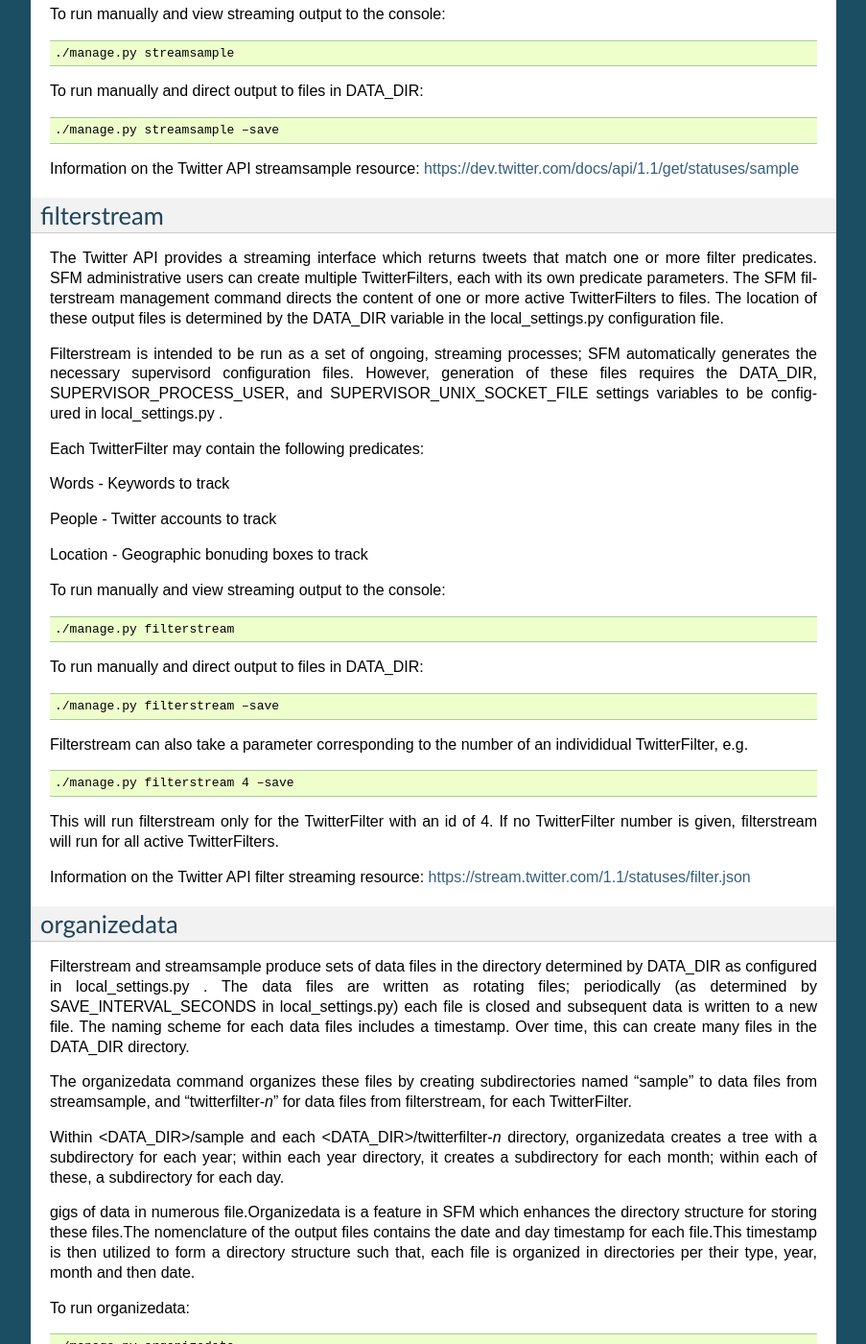
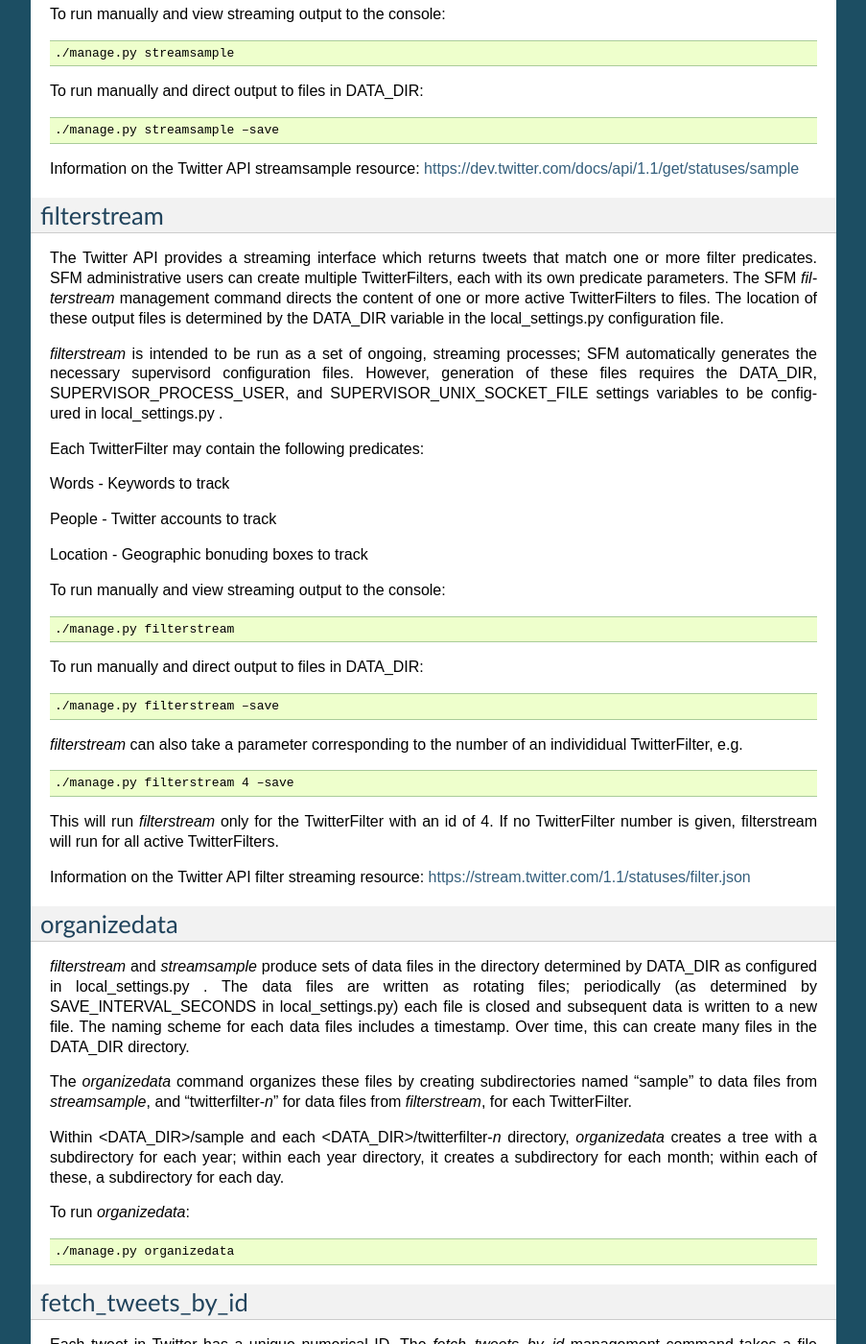
Before and after one commit to gwu-libraries/social-feed-manager, a Sphinx documentation site: the page built from docs/mgmt_commands.rst, in a window 1280 px wide and 1400 px high, scrolled down 2176 px. Shown: the whole window at 96% size, without its empty margins (198-1101 px from the left). Built offline with Sphinx 7.4.7, drawn with Linux system fonts in a browser that asks for light colours; pages that are not in the unit, such as notebooks, are missing from menus; some of the changed text lies outside the part shown.

Commit message:
Smoothed out formatting - italicized instances of management command names

```diff
--- a/docs/mgmt_commands.rst
+++ b/docs/mgmt_commands.rst
@@ -29,7 +29,8 @@ SFM management commands may be run:
 * manually (i.e. at the command line),
 * using cron jobs, and/or
 * using supervisord (in the case of filterstream and streamsample)
-  as described in **TODO: Link to other section**
+  as described in the section on :doc:`supervisor and streams
+  </supervisor_and_streams>`.
 
 Each SFM management command is described below.
 
@@ -37,7 +38,7 @@ Each SFM management command is described below.
 user_timeline
 -------------
 
-**user_timeline** calls the Twitter API to retrieve the available tweets for
+*user_timeline* calls the Twitter API to retrieve the available tweets for
 either all *active* TwitterUsers in SFM, or for a specific *active*
 TwitterUser.  Each tweet is created as a TwitterItem in SFM.
 
@@ -92,14 +93,14 @@ update_usernames
 Twitter account owners can, and often do, change the names of their accounts,
 although an account's UID never changes.
 
-update_usernames looks up the names of the Twitter accounts corresponding to
+*update_usernames* looks up the names of the Twitter accounts corresponding to
 all active TwitterUsers.  If a Twitter account's name has changed since SFM
-last verified the account's name, update_usernames will update the name of the
+last verified the account's name, *update_usernames* will update the name of the
 TwitterUser, and will append the former name (and timestamp) to the TwitterUser's former_names value.  former_names is a json field; an example would be:
 
 ``{"2014-02-19T21:50:56Z": "OldName", "2014-01-16T13:49:02Z": "EvenOlderName"}``
 
-Note that update_username is case sensitive; a change in capitalization *is*
+Note that *update_username* is case sensitive; a change in capitalization *is*
 considered a name change.
 
 To update names of all active TwitterUsers:
@@ -125,14 +126,14 @@ streamsample
 ------------
 
 The Twitter API provides a streaming interface which returns a random sample (approximately 0.5%)
-of all public tweets.  The SFM streamsample management command directs the content of this stream
+of all public tweets.  The SFM *streamsample* management command directs the content of this stream
 to files.  The location of these output files is determined by the DATA_DIR variable in the
-local_settings.py configuration file.  As streamsample is intended to be run as an ongoing,
+local_settings.py configuration file.  As *streamsample* is intended to be run as an ongoing,
 streaming process, SFM provides a streamsample.conf.template file in
 <PROJECT ROOT>/sfm/sfm/supervisor.d that can be copied to streamsample.conf and edited to
 include the relevant pathnames, so that it can be run and managed using supervisord.
 
-Streamsample currently generates 2 GB worth of tweet data per day (roughly 2.2-2.5 million
+*streamsample* currently generates 2 GB worth of tweet data per day (roughly 2.2-2.5 million
 tweets), so it is important to plan storage capacity accordingly.
 
 To run manually and view streaming output to the console:
@@ -156,11 +157,11 @@ filterstream
 
 The Twitter API provides a streaming interface which returns tweets that match one or more filter
 predicates.  SFM administrative users can create multiple TwitterFilters, each with its own
-predicate parameters.  The SFM filterstream management command directs the content of
+predicate parameters.  The SFM *filterstream* management command directs the content of
 one or more active TwitterFilters to files.  The location of these output files is determined by
 the DATA_DIR variable in the local_settings.py configuration file.
 
-Filterstream is intended to be run as a set of ongoing, streaming processes; SFM automatically
+*filterstream* is intended to be run as a set of ongoing, streaming processes; SFM automatically
 generates the necessary supervisord configuration files.  However, generation of these files
 requires the DATA_DIR, SUPERVISOR_PROCESS_USER, and SUPERVISOR_UNIX_SOCKET_FILE settings
 variables to be configured in local_settings.py .
@@ -185,14 +186,14 @@ To run manually and direct output to files in DATA_DIR:
 
      ./manage.py filterstream –save
 
-Filterstream can also take a parameter corresponding to the number of an individidual
+*filterstream* can also take a parameter corresponding to the number of an individidual
 TwitterFilter, e.g.
 
 .. code-block:: none
 
      ./manage.py filterstream 4 –save
 
-This will run filterstream only for the TwitterFilter with an id of 4.
+This will run *filterstream* only for the TwitterFilter with an id of 4.
 If no TwitterFilter number is given, filterstream will run for all active TwitterFilters.
 
 Information on the Twitter API filter streaming resource:
@@ -202,23 +203,21 @@ https://stream.twitter.com/1.1/statuses/filter.json
 organizedata
 ------------
 
-Filterstream and streamsample produce sets of data files in the directory determined by DATA_DIR
+*filterstream* and *streamsample* produce sets of data files in the directory determined by DATA_DIR
 as configured in local_settings.py .  The data files are written as rotating files; periodically
 (as determined by SAVE_INTERVAL_SECONDS in local_settings.py) each file is closed and subsequent
 data is written to a new file.  The naming scheme for each data files includes a timestamp.
 Over time, this can create many files in the DATA_DIR directory.
 
-The organizedata command organizes these files by creating subdirectories named "sample" to
-data files from streamsample, and "twitterfilter-*n*" for data files from filterstream, for
+The *organizedata* command organizes these files by creating subdirectories named "sample" to
+data files from *streamsample*, and "twitterfilter-*n*" for data files from *filterstream*, for
 each TwitterFilter.
 
-Within <DATA_DIR>/sample and each <DATA_DIR>/twitterfilter-*n* directory, organizedata creates
+Within <DATA_DIR>/sample and each <DATA_DIR>/twitterfilter-*n* directory, *organizedata* creates
 a tree with a subdirectory for each year; within each year directory, it creates a subdirectory
 for each month; within each of these, a subdirectory for each day.
 
-gigs of data in numerous file.Organizedata is a feature in SFM which enhances the directory structure for storing these files.The nomenclature of the output files contains the date and day timestamp for each file.This timestamp is then utilized to form a directory structure such that, each file is organized in directories per their type, year, month and then date.
-
-To run organizedata:
+To run *organizedata*:
 
 .. code-block:: none
 
```
